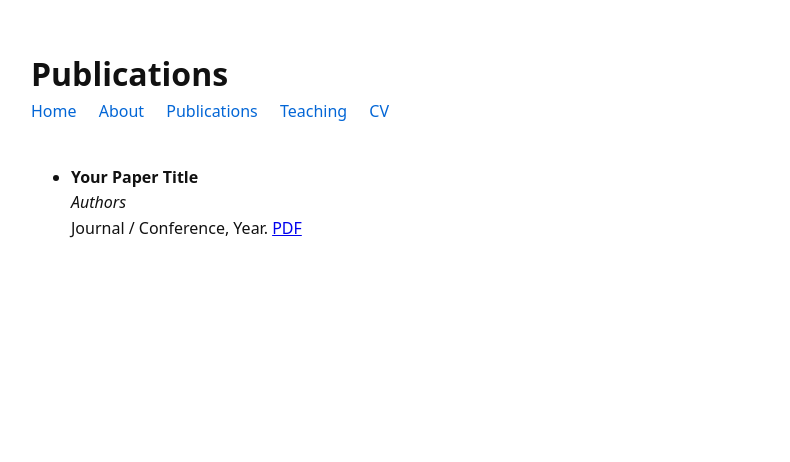
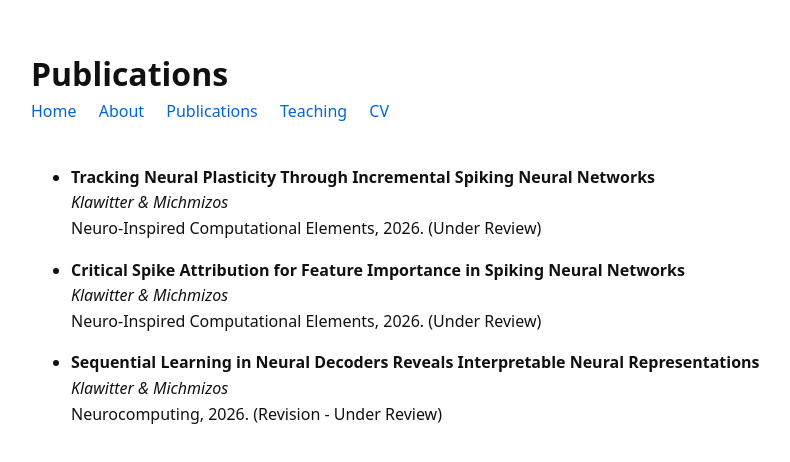
Before and after one commit to jackklawitter/jackklawitter.github.io, a plain HTML site: page publications.html in a window 1280 px wide. Shown: the whole page, without its empty margins (159-949 px from the left). Drawn offline with Linux system fonts and the light colour scheme.

Commit message:
Update publications list with new papers

```diff
--- a/publications.html
+++ b/publications.html
@@ -21,10 +21,23 @@
 <main>
   <ul>
     <li>
-      <strong>Your Paper Title</strong><br>
-      <em>Authors</em><br>
-      Journal / Conference, Year.
-      <a href="#">PDF</a>
+      <strong>Tracking Neural Plasticity Through Incremental Spiking Neural Networks</strong><br>
+      <em>Klawitter & Michmizos</em><br>
+      Neuro-Inspired Computational Elements, 2026. (Under Review)
+    </li>
+  </ul>
+  <ul>
+    <li>
+      <strong>Critical Spike Attribution for Feature Importance in Spiking Neural Networks</strong><br>
+      <em>Klawitter & Michmizos</em><br>
+      Neuro-Inspired Computational Elements, 2026. (Under Review)
+    </li>
+  </ul>
+  <ul>
+    <li>
+      <strong>Sequential Learning in Neural Decoders Reveals Interpretable Neural Representations</strong><br>
+      <em>Klawitter & Michmizos</em><br>
+      Neurocomputing, 2026. (Revision - Under Review)
     </li>
   </ul>
 </main>
```
